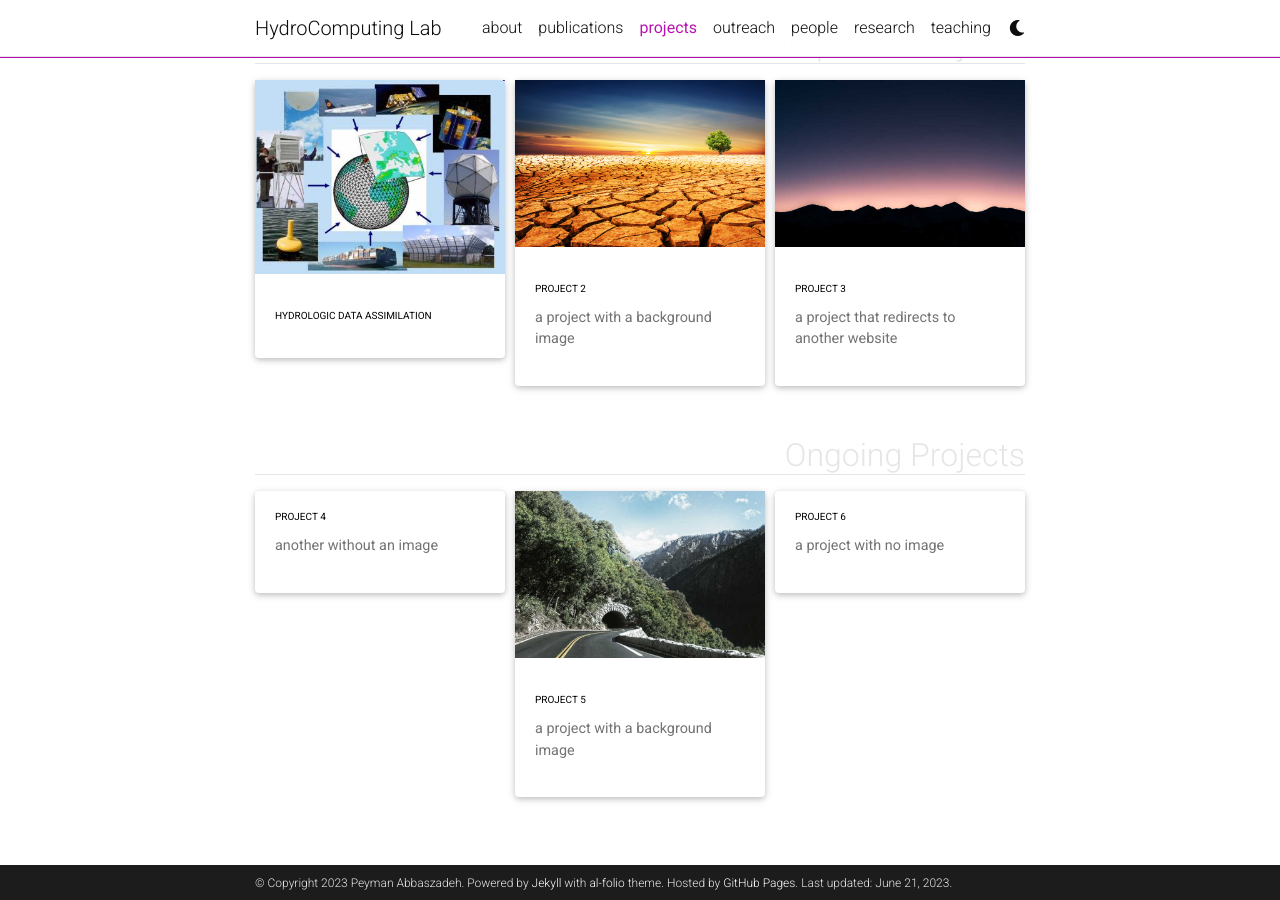
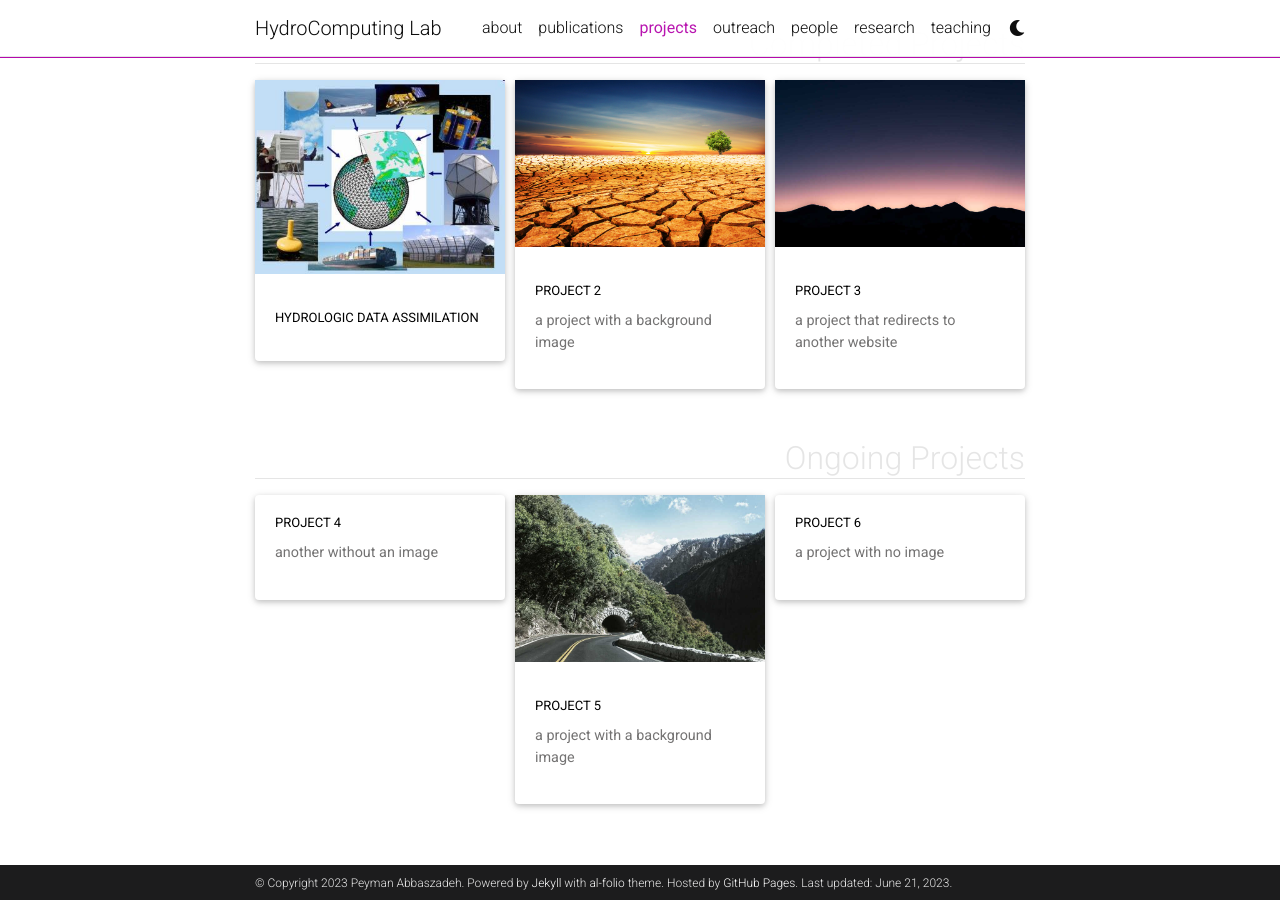
Before and after one commit to Pabbaszadeh/Pabbaszadeh.github.io, a Jekyll site: the page built from _pages/projects.md, in a window 1280 px wide and 900 px high, scrolled down 870 px. Built offline with Jekyll 4.4.1, drawn with Linux system fonts in a browser that asks for light colours; full-size pictures stand in for the smaller copies a plugin makes; comment, search, counter and statistics services are not loaded; a style sheet for code colours, icons or effects is not loaded.

Commit message:
Update projects.html

```diff
--- a/_includes/projects.html
+++ b/_includes/projects.html
@@ -13,7 +13,7 @@
           alt="project thumbnail" -%}
         {%- endif %}
         <div class="card-body">
-          <h2 class="card-title text-uppercase" style="font-size: 10px;">{{ project.title }}</h2>
+          <h2 class="card-title text-uppercase" style="font-size: 13px;">{{ project.title }}</h2>
           <p class="card-text">{{ project.description }}</p>
           <div class="row ml-1 mr-1 p-0">
             {%- if project.github -%}
```
